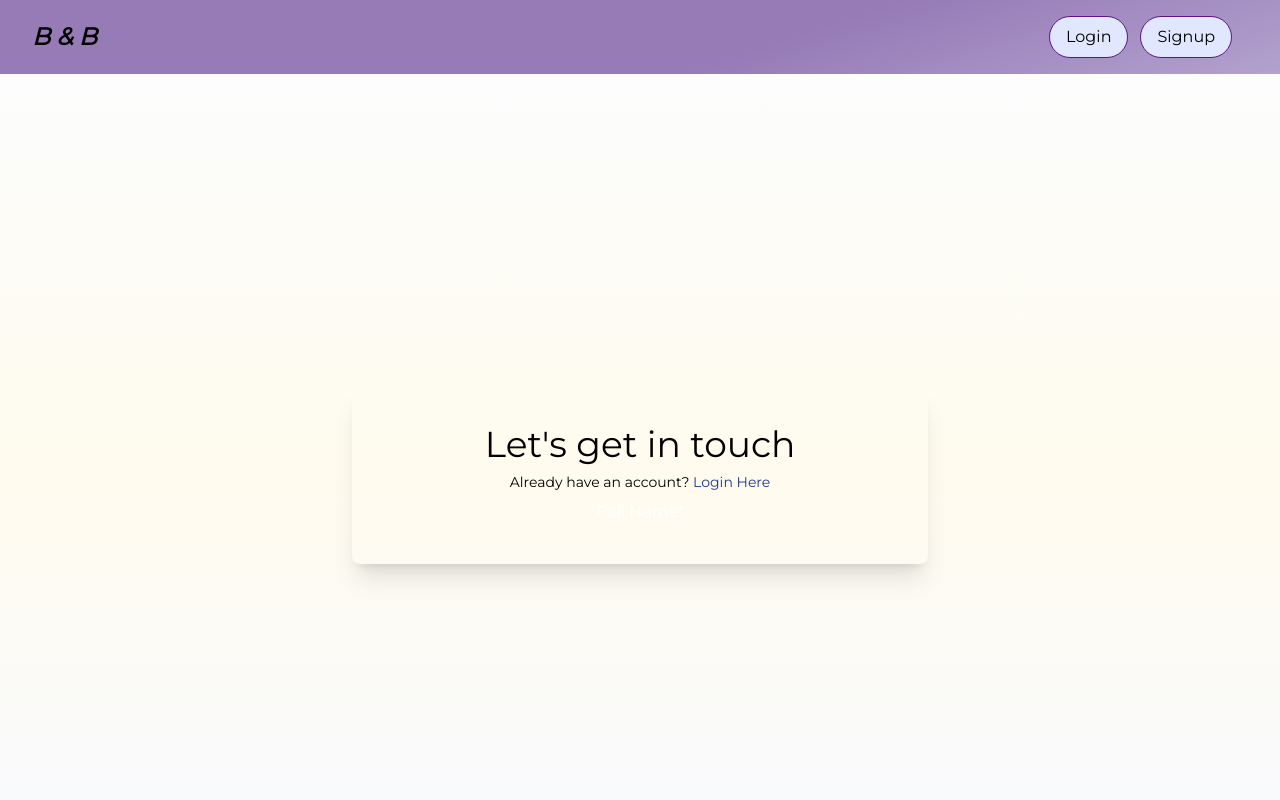
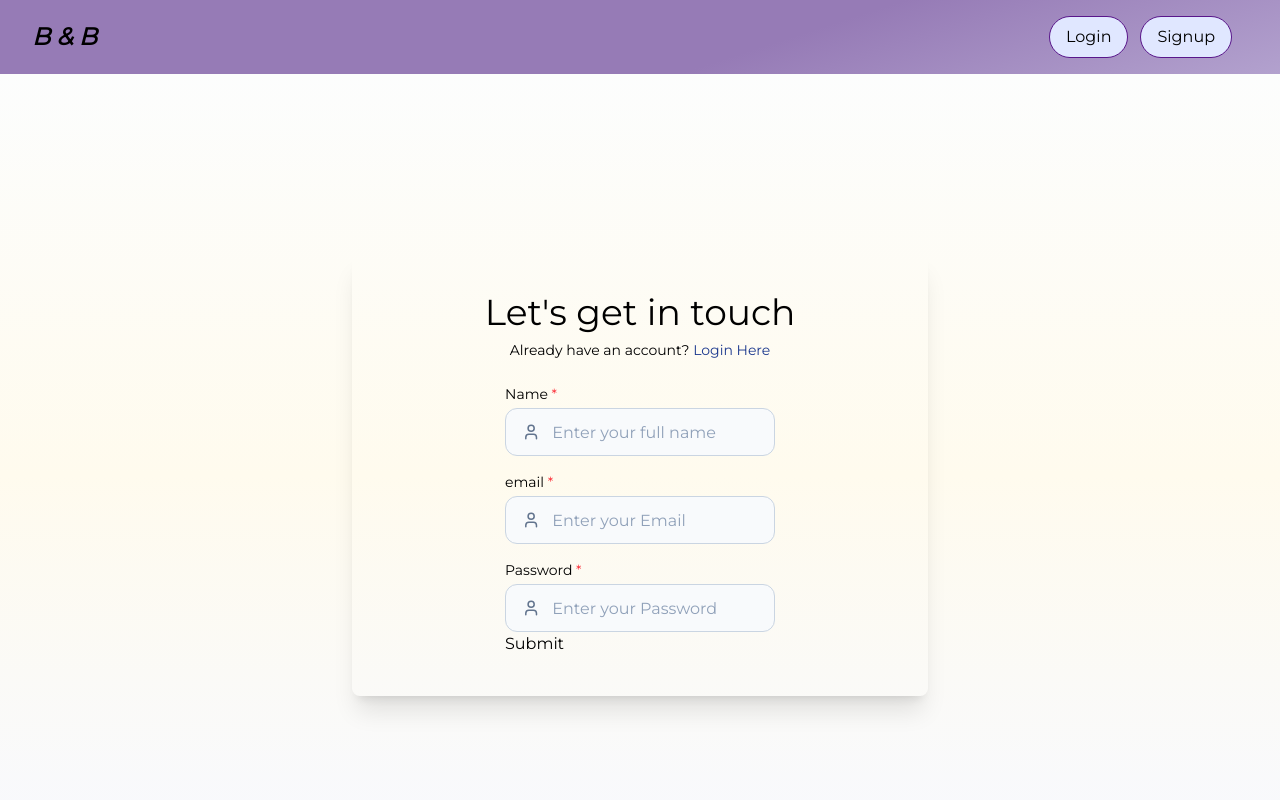
Before and after one commit to LakshyaG34/LG-Buy-Sell_WebApp, a Next.js app: page /signup in a window 1280 px wide. Shown: the top 800 px of the page. Built offline with nearby package versions, Linux system fonts and the light colour scheme.

Commit message:
Signup Backend Completed

```diff
--- a/jsconfig.json
+++ b/jsconfig.json
@@ -2,6 +2,7 @@
   "compilerOptions": {
     "paths": {
       "@/*": ["./src/*"]
-    }
+    },
+    // "baseUrl": "src"
   }
 }
--- a/package.json
+++ b/package.json
@@ -10,6 +10,9 @@
   },
   "dependencies": {
     "@heroicons/react": "^2.2.0",
+    "bcryptjs": "^3.0.2",
+    "mongodb": "^6.18.0",
+    "mongoose": "^8.17.1",
     "next": "15.4.6",
     "react": "19.1.0",
     "react-dom": "19.1.0"
--- /dev/null
+++ b/src/app/api/signin/route.js
@@ -0,0 +1,31 @@
+import {db} from "@/lib/db";
+import User from "@/models/User";
+import bcrypt from "bcryptjs";
+
+export async function POST(req) {
+  try {
+    await db();
+    const { email, password } = req.json();
+    const user = await User.findOne({ email });
+    if (!user) {
+      return new Response(JSON.stringify({ error: "User not found" }), {
+        status: 400,
+      });
+    }
+    const isPasswordCorrect = await bcrypt.compare(password, user.password);
+    if (!isPasswordCorrect) {
+      return new Response(JSON.stringify({ error: "Invalid credentials" }), {
+        status: 401,
+      });
+    }
+
+    return new Response(
+      JSON.stringify({ message: "Signin successful", user }),
+      { status: 200 }
+    );
+  } catch (error) {
+    return new Response(JSON.stringify({ error: error.message }), {
+      status: 500,
+    });
+  }
+}
--- /dev/null
+++ b/src/app/api/signup/route.js
@@ -0,0 +1,32 @@
+import { db } from "@/lib/db";
+import User from "@/models/User";
+import bcrypt from "bcryptjs";
+
+export async function POST(req) {
+  try {
+    await db();
+    const { name, email, password } = await req.json();
+
+    const existingUser = await User.findOne({ email });
+    if (existingUser) {
+      return new Response(JSON.stringify({ error: "User already exists" }), {
+        status: 400,
+      });
+    }
+    const hashedPassword = await bcrypt.hash(password, 10);
+
+    const newUser = await User.create({
+      name,
+      email,
+      password: hashedPassword,
+    });
+    return new Response(
+      JSON.stringify({ message: "Signup successful", user: newUser }),
+      { status: 201 }
+    );
+  } catch (error) {
+    return new Response(JSON.stringify({ error: error.message }), {
+      status: 500,
+    });
+  }
+}
--- /dev/null
+++ b/src/app/components/home.jsx
@@ -0,0 +1,11 @@
+import React from "react"
+
+const Home = () =>
+{
+    return(
+        <div>
+            <p>This is Home</p>
+        </div>
+    )
+}
+export default Home;
--- a/src/app/login/page.jsx
+++ /dev/null
@@ -1,10 +0,0 @@
-import React from "react"
-
-const Login = () =>
-{
-    return(
-        <div className="text-white">This is login page</div>
-    )
-}
-
-export default Login;
--- /dev/null
+++ b/src/app/signin/page.jsx
@@ -0,0 +1,10 @@
+import React from "react"
+
+const Signin = () =>
+{
+    return(
+        <div className="text-white">This is Signin page</div>
+    )
+}
+
+export default Signin;
--- a/src/app/signup/page.jsx
+++ b/src/app/signup/page.jsx
@@ -1,27 +1,152 @@
-import React from "react";
-import Link from "next/link"
+"use client";
+
+import React, { useState } from "react";
+import { useRouter } from "next/navigation";
+import Link from "next/link";
 
 const Signup = () => {
+  const [form, setForm] = useState({ name: "", email: "", password: "" });
+  const router = useRouter();
+
+  const handleSubmit = async (e) => {
+    e.preventDefault();
+    const res = await fetch("/api/signup", {
+      method: "POST",
+      headers: { "Content-Type": "application/json" },
+      body: JSON.stringify(form),
+    });
+    if (res.ok) {
+      router.push("/signin");
+    } else {
+      const data = await res.json();
+      alert(data.error);
+    }
+  };
   return (
     <section className="bg-gradient-to-b from-[#fcfdfd] via-[#fffbee] to-[#f7f9ff] text-white h-full">
       <div className="min-h-screen flex items-center justify-center py-10 px-4">
         <div className="w-full max-w-xl shadow-xl rounded-lg p-10">
           <div className="flex flex-col justify-center items-center">
             <p className="text-black text-4xl text-bold">Let's get in touch</p>
-                <p className="text-black text-sm py-2">Already have an account?
-                    <Link href="/login" className="text-blue-900"> Login Here</Link>
+            <p className="text-black text-sm py-2">
+              Already have an account?
+              <Link href="/login" className="text-blue-900">
+                {" "}
+                Login Here
+              </Link>
             </p>
-                <form>
-                  <label>
-                    Full Name
-                    <span>
-                      *
-                    </span>
+            <form onSubmit={handleSubmit}>
+              <div className="mt-4 relative">
+                <label className="font-medium text-sm text-black block mb-1">
+                  Name
+                  <span className="text-red-500"> *</span>
                 </label>
+                <div className="flex items-center h-12 px-4 rounded-xl border border-slate-300 bg-slate-50 focus-within:ring-2 focus-within:ring-indigo-400 transition-all relative">
+                  <svg
+                    xmlns="http://www.w3.org/2000/svg"
+                    width="24"
+                    height="24"
+                    viewBox="0 0 24 24"
+                    fill="none"
+                    stroke="currentColor"
+                    strokeWidth="2"
+                    strokeLinecap="round"
+                    strokeLinejoin="round"
+                    className="lucide lucide-user w-5 h-5 text-slate-500"
+                    aria-hidden="true"
+                  >
+                    <path d="M19 21v-2a4 4 0 0 0-4-4H9a4 4 0 0 0-4 4v2"></path>
+                    <circle cx="12" cy="7" r="4"></circle>
+                  </svg>
+                  <input
+                    placeholder="Enter your full name"
+                    required=""
+                    className="h-full px-3 w-full outline-none bg-transparent text-slate-800 placeholder-slate-400"
+                    type="text"
+                    value={form.name}
+                    name="name"
+                    fdprocessedid="5jip9u"
+                    onChange={(e) => setForm({ ...form, name: e.target.value })}
+                  />
+                </div>
+              </div>
+              <div className="mt-4 relative">
+                <label className="font-medium text-sm text-black block mb-1">
+                  email
+                  <span className="text-red-500"> *</span>
+                </label>
+                <div className="flex items-center h-12 px-4 rounded-xl border border-slate-300 bg-slate-50 focus-within:ring-2 focus-within:ring-indigo-400 transition-all relative">
+                  <svg
+                    xmlns="http://www.w3.org/2000/svg"
+                    width="24"
+                    height="24"
+                    viewBox="0 0 24 24"
+                    fill="none"
+                    stroke="currentColor"
+                    strokeWidth="2"
+                    strokeLinecap="round"
+                    strokeLinejoin="round"
+                    className="lucide lucide-user w-5 h-5 text-slate-500"
+                    aria-hidden="true"
+                  >
+                    <path d="M19 21v-2a4 4 0 0 0-4-4H9a4 4 0 0 0-4 4v2"></path>
+                    <circle cx="12" cy="7" r="4"></circle>
+                  </svg>
+                  <input
+                    placeholder="Enter your Email"
+                    required=""
+                    className="h-full px-3 w-full outline-none bg-transparent text-slate-800 placeholder-slate-400"
+                    type="text"
+                    value={form.email}
+                    name="name"
+                    fdprocessedid="5jip9u"
+                    onChange={(e) =>
+                      setForm({ ...form, email: e.target.value })
+                    }
+                  />
+                </div>
+              </div>
+              <div className="mt-4 relative">
+                <label className="font-medium text-sm text-black block mb-1">
+                  Password
+                  <span className="text-red-500"> *</span>
+                </label>
+                <div className="flex items-center h-12 px-4 rounded-xl border border-slate-300 bg-slate-50 focus-within:ring-2 focus-within:ring-indigo-400 transition-all relative">
+                  <svg
+                    xmlns="http://www.w3.org/2000/svg"
+                    width="24"
+                    height="24"
+                    viewBox="0 0 24 24"
+                    fill="none"
+                    stroke="currentColor"
+                    strokeWidth="2"
+                    strokeLinecap="round"
+                    strokeLinejoin="round"
+                    className="lucide lucide-user w-5 h-5 text-slate-500"
+                    aria-hidden="true"
+                  >
+                    <path d="M19 21v-2a4 4 0 0 0-4-4H9a4 4 0 0 0-4 4v2"></path>
+                    <circle cx="12" cy="7" r="4"></circle>
+                  </svg>
+                  <input
+                    placeholder="Enter your Password"
+                    required=""
+                    className="h-full px-3 w-full outline-none bg-transparent text-slate-800 placeholder-slate-400"
+                    type="text"
+                    value={form.password}
+                    name="name"
+                    fdprocessedid="5jip9u"
+                    onChange={(e) =>
+                      setForm({ ...form, password: e.target.value })
+                    }
+                  />
+                </div>
+              </div>
+              <button type="submit" className="text-black">
+                Submit
+              </button>
             </form>
           </div>
-
-
         </div>
       </div>
     </section>
--- /dev/null
+++ b/src/lib/db.js
@@ -0,0 +1,19 @@
+import mongoose from "mongoose";
+
+let isConnected = false; // track connection
+
+export const db = async () => {
+  if (isConnected) return;
+
+  try {
+    await mongoose.connect(process.env.MONGO_URI, {
+      useNewUrlParser: true,
+      useUnifiedTopology: true,
+    });
+    isConnected = true;
+    console.log("✅ MongoDB connected");
+  } catch (error) {
+    console.error("❌ MongoDB connection error:", error);
+    throw new Error("MongoDB connection failed");
+  }
+};
--- /dev/null
+++ b/src/models/User.js
@@ -0,0 +1,21 @@
+import mongoose from "mongoose";
+
+const userSchema = mongoose.Schema({
+    name:{
+        type: String,
+        required: true,
+        // unique: true
+    },
+    email:{
+        type: String,
+        required: true,
+        unique: true
+    },
+    password:{
+        type: String,
+        required: true,
+        // unique: true
+    }
+},{Timestamp:true});
+
+export default mongoose.model.user || mongoose.model("User", userSchema);
```
Also changed, not shown: 1 other file (tests, documents, lock files or other folders). Lines whose indentation alone changed are shown as unchanged.
